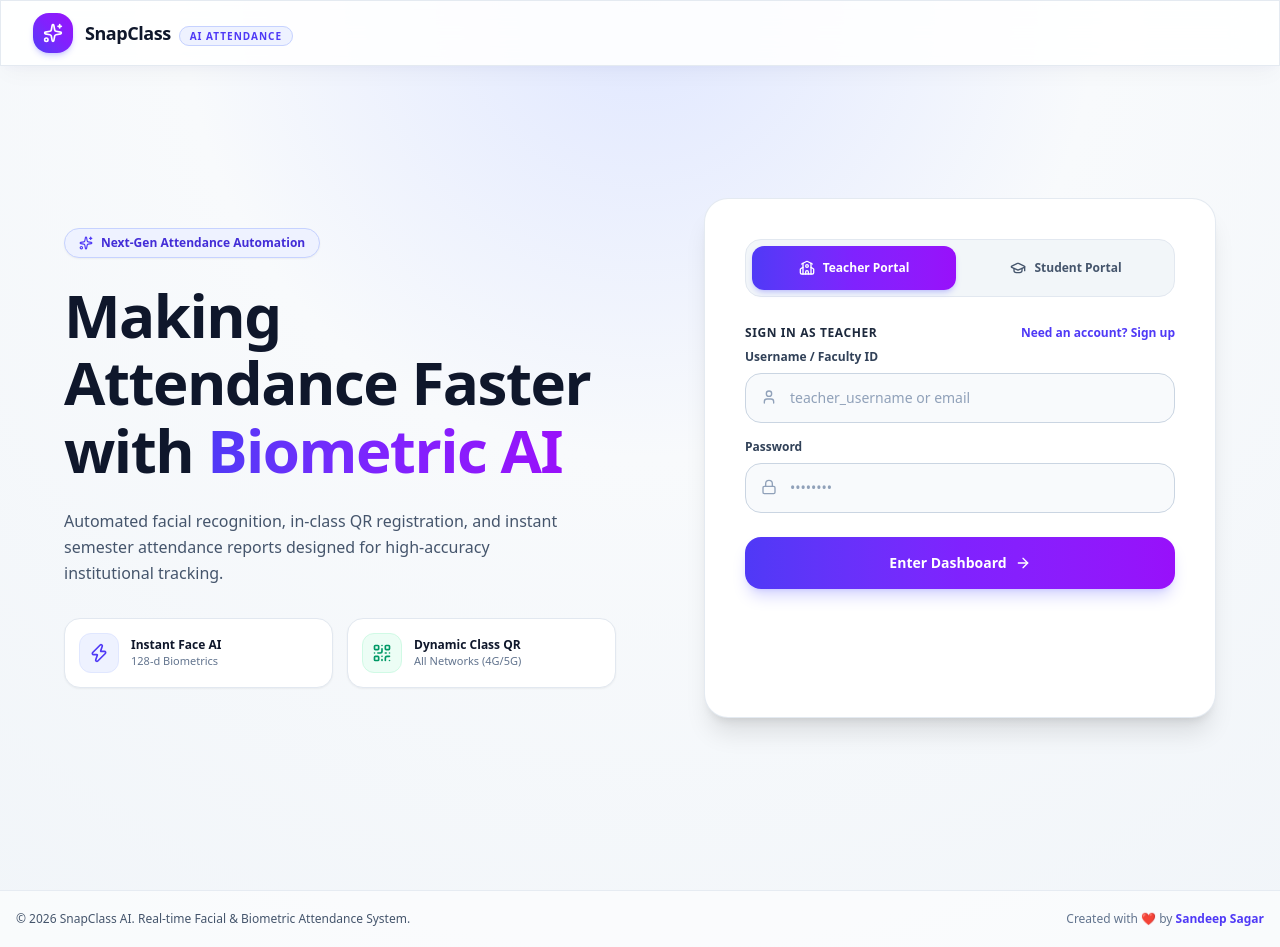
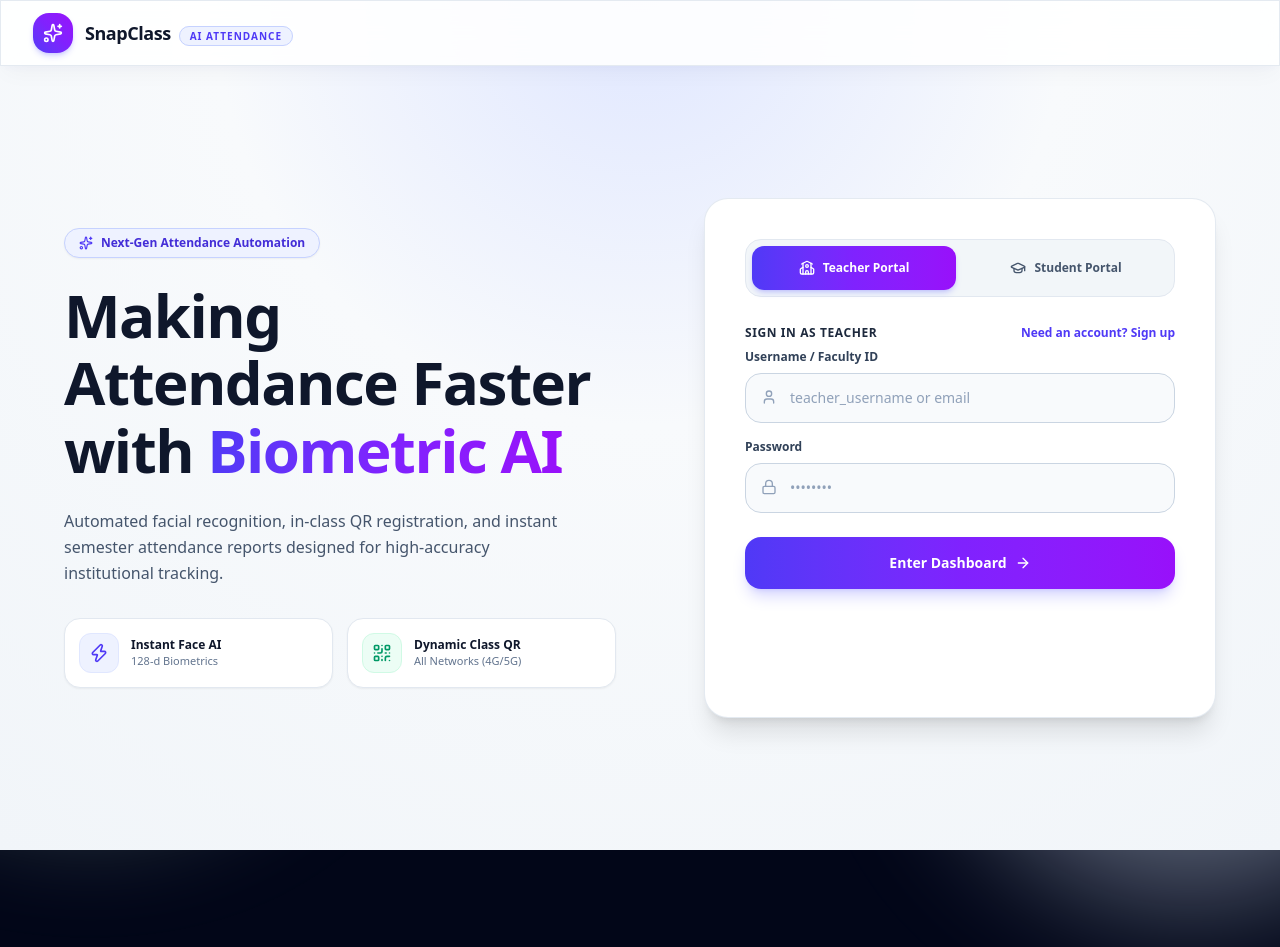
Before and after one commit to sandeepsagar18/snap_class_AI_system, a React (Vite) app in the folder frontend/: page / in a window 1280 px wide. After the commit the page ends 850 px from the top, so only its background shows below. Built offline with nearby package versions, Linux system fonts and the light colour scheme.

Commit message:
refactor: remove footer from entire project

```diff
--- a/frontend/src/App.jsx
+++ b/frontend/src/App.jsx
@@ -1,7 +1,6 @@
 import React, { useState, useEffect } from 'react'
 import { AuthProvider, useAuth } from './context/AuthContext'
 import Navbar from './components/Navbar'
-import Footer from './components/Footer'
 import LandingPage from './pages/LandingPage'
 import TeacherDashboard from './pages/TeacherDashboard'
 import StudentDashboard from './pages/StudentDashboard'
@@ -59,7 +58,6 @@ export default function App() {
         <main className="flex-1 max-w-7xl w-full mx-auto px-4 sm:px-6 lg:px-8 py-6">
           <MainContent />
         </main>
-        <Footer />
       </div>
     </AuthProvider>
   )
--- a/frontend/src/components/Footer.jsx
+++ /dev/null
@@ -1,12 +0,0 @@
-import React from 'react'
-
-export default function Footer() {
-  return (
-    <footer className="w-full border-t border-slate-200/80 bg-white/60 py-5 text-center text-xs text-slate-500 mt-10">
-      <div className="max-w-7xl mx-auto px-4 flex flex-col sm:flex-row items-center justify-between gap-2">
-        <p className="text-slate-600 font-medium">© {new Date().getFullYear()} SnapClass AI. Real-time Facial & Biometric Attendance System.</p>
-        <p className="text-slate-500">Created with ❤️ by <span className="font-bold text-indigo-600">Sandeep Sagar</span></p>
-      </div>
-    </footer>
-  )
-}
```
